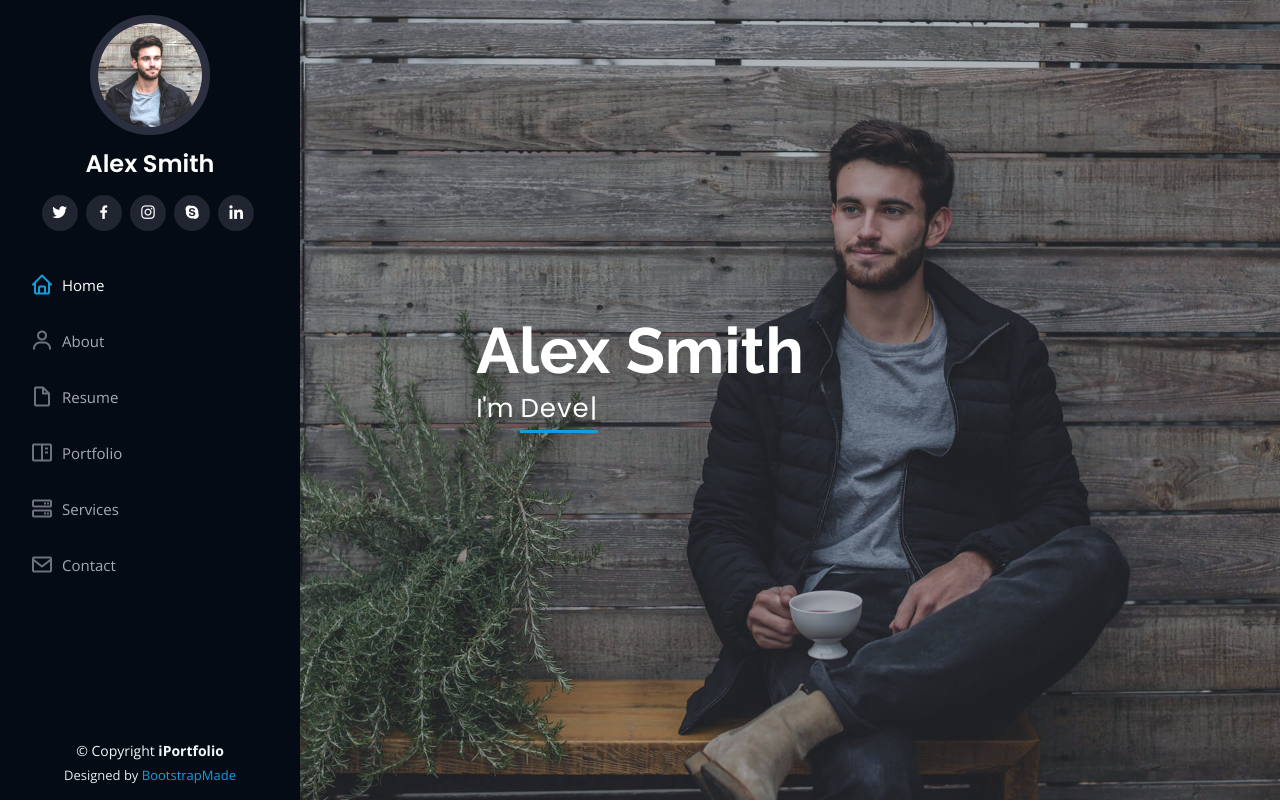
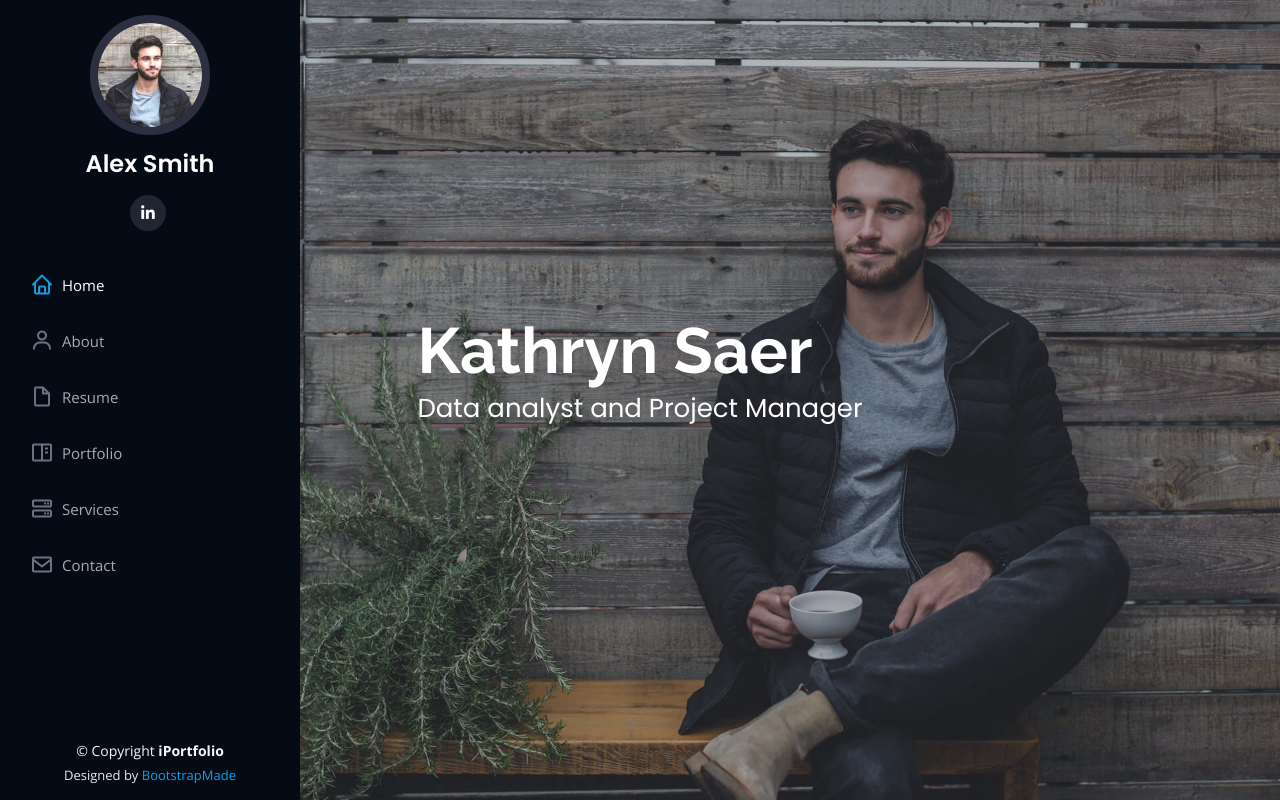
Before and after one commit to kjs221/github.io, a plain HTML site: page index.html in a window 1280 px wide. Shown: the top 802 px of the page. Drawn offline with nearby package versions, Linux system fonts and the light colour scheme.

Commit message:
Update index.html

```diff
--- a/index.html
+++ b/index.html
@@ -49,10 +49,6 @@
         <img src="assets/img/profile-img.jpg" alt="" class="img-fluid rounded-circle">
         <h1 class="text-light"><a href="index.html">Alex Smith</a></h1>
         <div class="social-links mt-3 text-center">
-          <a href="#" class="twitter"><i class="bx bxl-twitter"></i></a>
-          <a href="#" class="facebook"><i class="bx bxl-facebook"></i></a>
-          <a href="#" class="instagram"><i class="bx bxl-instagram"></i></a>
-          <a href="#" class="google-plus"><i class="bx bxl-skype"></i></a>
           <a href="#" class="linkedin"><i class="bx bxl-linkedin"></i></a>
         </div>
       </div>
@@ -73,8 +69,8 @@
   <!-- ======= Hero Section ======= -->
   <section id="hero" class="d-flex flex-column justify-content-center align-items-center">
     <div class="hero-container" data-aos="fade-in">
-      <h1>Alex Smith</h1>
-      <p>I'm <span class="typed" data-typed-items="Designer, Developer, Freelancer, Photographer"></span></p>
+      <h1>Kathryn Saer</h1>
+      <p>Data analyst and Project Manager</p>
     </div>
   </section><!-- End Hero -->
 
```
